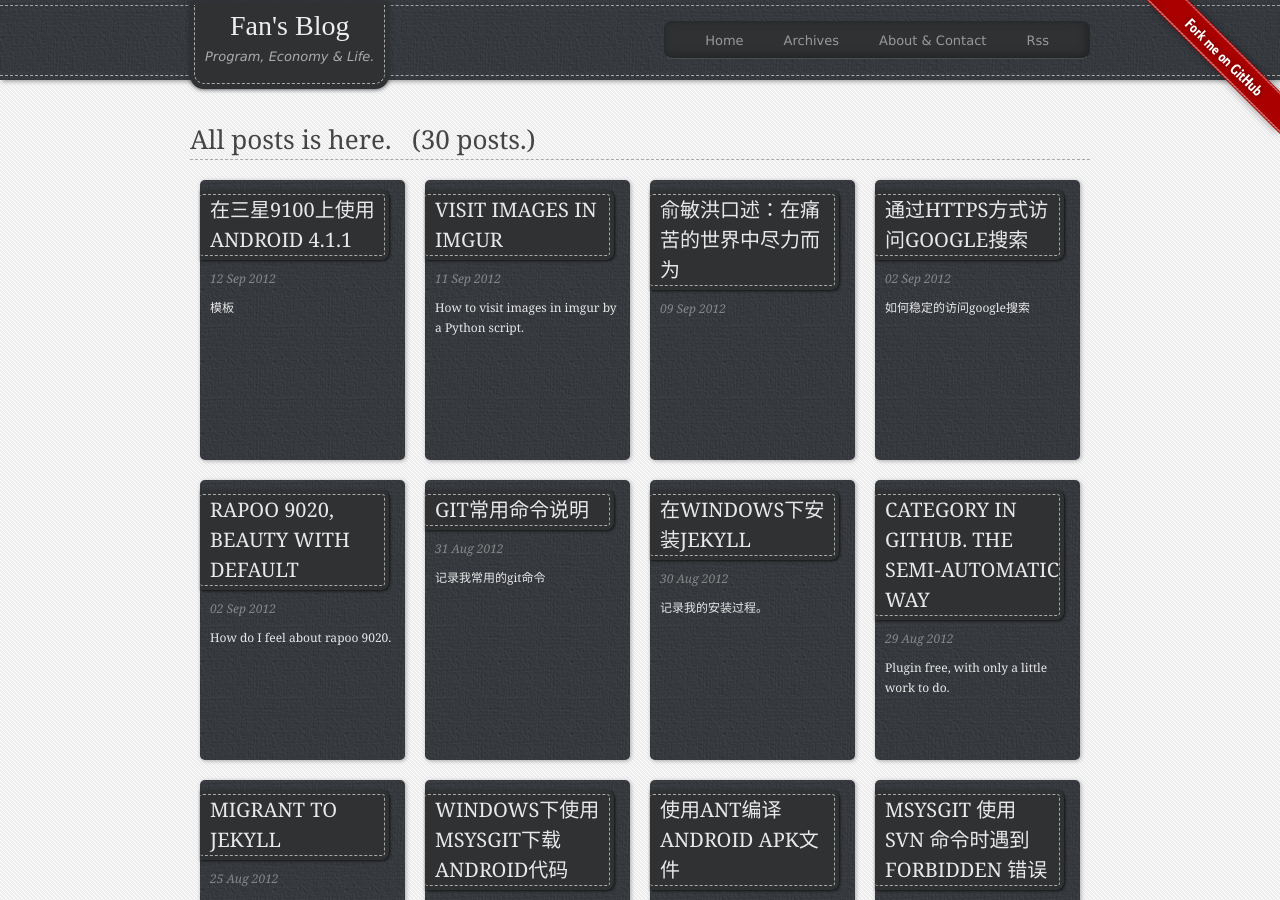
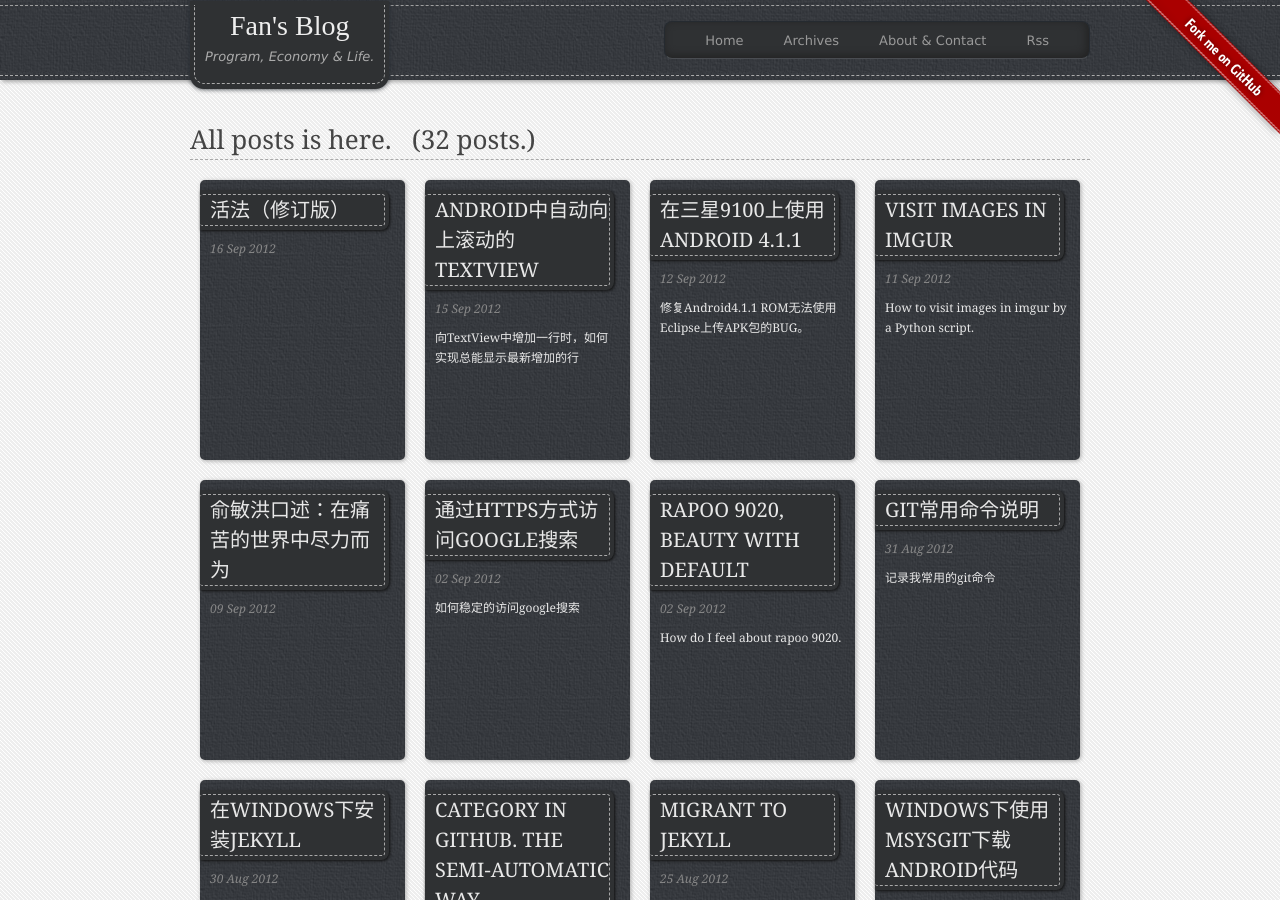
Before and after one commit to fanhongtao/fanhongtao.github.com, a Jekyll site: the page built from archives.html, in a window 1280 px wide and 900 px high. Built offline with Jekyll 4.4.1, drawn with Linux system fonts in a browser that asks for light colours; Markdown is read by kramdown in place of the engine named in the settings; some of the changed lines change nothing that is shown.

Commit message:
Add new post: 1. auto scroll text view 2. book, huo fa

```diff
--- a/_posts/2012-09-12-using-android-4.1-in-samsung-9100.md
+++ b/_posts/2012-09-12-using-android-4.1-in-samsung-9100.md
@@ -1,7 +1,7 @@
 ---
 layout: post
 title: 在三星9100上使用Android 4.1.1
-description:  模板
+description:  修复Android4.1.1 ROM无法使用Eclipse上传APK包的BUG。
 categories: android
 tags: [android]
 copyright: cn
--- /dev/null
+++ b/_posts/2012-09-15-auto-scroll-textview-in-android.md
@@ -0,0 +1,87 @@
+---
+layout: post
+title: Android中自动向上滚动的TextView
+description:  向TextView中增加一行时，如何实现总能显示最新增加的行
+categories: android
+tags: [android]
+copyright: cn
+---
+
+在某些场景下，要显示日志记录，需要实现让TextView能够显示最新增加的行。
+
+总结一下，可以有以下实现方式
+
+# 1. 使用EditText控件
+
+你没有看错，就是EditText控件。由于EditText是TextView的子类，所以直接在XML文件中定义一个EditText控件，而在代码中将其当作TextView来使用。
+
+在定义时，需要为EditText增加以下属性：
+<pre>
+android:background="@null"
+android:cursorVisible="false"
+android:editable="false"
+</pre>
+
+这个方法最简单，只需要配置几行属性，推荐使用。
+
+# 2. 使用ScrollView包装TextView
+
+在XML中定义
+{% highlight xml %}
+<ScrollView
+    android:id="@+id/scrollView1"
+    android:layout_width="match_parent"
+    android:layout_height="80dp" >
+
+    <TextView
+        android:id="@+id/textView1"
+        android:layout_width="wrap_content"
+        android:layout_height="wrap_content"
+        android:text="" />
+</ScrollView>
+{% endhighlight %}
+
+代码中，在向TextView中添加文本后，执行下面的方法来滚动ScrollView
+{% highlight java %}
+private void scrollToBottom() {
+    mScrollView.post(new Runnable() {
+        @Override
+        public void run() {
+            mScrollView.fullScroll(View.FOCUS_DOWN);
+        }
+    });
+}
+{% endhighlight %}
+
+# 3. 直接滚动 TextView
+
+也可以不借助ScrollView，而直接对 TextView 进行滚动。
+
+在向TextView中添加文本后，执行下面的方法来滚动 TextView
+
+{% highlight java %}
+private void scrollTextViewToBottom() {
+    mTextView.post(new Runnable() {
+        @Override
+        public void run() {
+            // find the amount we need to scroll.  This works by
+            // asking the TextView's internal layout for the position
+            // of the final line and then subtracting the TextView's height
+            final int scrollAmount = mTextView.getLayout().getLineTop(mTextView.getLineCount() - 1)
+                    - mTextView.getHeight();
+            // if there is no need to scroll, scrollAmount will be <=0
+            if (scrollAmount > 0)
+                mTextView.scrollTo(0, scrollAmount);
+            else
+                mTextView.scrollTo(0, 0);
+        }
+    });
+}
+{% endhighlight %}
+
+由于没有嵌套在 ScrollView 里面，所以这种方法显示的内容无法再查看已经滚出视线之外的内容，使用场景受到限制。
+
+# 参考文档
+
+* [Making TextView Scrollable in Android](http://stackoverflow.com/questions/1748977/making-textview-scrollable-in-android)
+* [auto-scrolling TextView in android to bring text into view](http://stackoverflow.com/questions/3506696/auto-scrolling-textview-in-android-to-bring-text-into-view)
--- /dev/null
+++ b/_posts/2012-09-16-book-huo-fa.md
@@ -0,0 +1,291 @@
+---
+layout: post
+title: 活法（修订版）
+author: <a href="http://zh.wikipedia.org/wiki/%E7%A8%BB%E7%9B%9B%E5%92%8C%E5%A4%AB">稻盛和夫</a>
+categories: book
+tags: [book]
+copyright: book-cn
+---
+
+<pre>
+ISBN        978-7-5060-3660-3
+出版发行    东方出版社
+版    次    2010年10月第2版
+印    次    2010年10月第11次印刷
+
+曹岫云 译
+</pre>
+
+# 推荐序一  稻盛哲学的原点
+
+[阳明哲学](http://zh.wikipedia.org/wiki/%E9%98%B3%E6%98%8E%E5%AD%A6)归纳起来，就是著名的“四句教”：无善无恶心之体，有善有恶意之动，知善知恶是良知，为善去恶是格物。
+
+# 序言
+
+## 人生的意义在于磨炼灵魂
+
+我们人生的意义是什么？人生的目的在哪里？对于这个人生最基本的问题，我认为必须从正面回答，我的答案是：提升心性，磨炼灵魂。
+
+人生在世，为欲所迷，为欲所困，可以说是我们人这种动物的本性。如果放任这种本性，我们就会无止境地追求财富、地位和名誉，就会沉湎于享乐。
+
+当然，生活需要丰衣足食，自由活动需要相应的资金，希望立身出世也是进步的动力，这些都不应一概否定。
+
+然而，上述一切只能限于现世，再多也不能带往来世，今世的事情必须在今世清算完结。
+
+如果说人生有不灭之物，那就是“灵魂”。当死亡来临的时候，你在今世所创造的地位、名誉、财产就得统统放弃，只能带着你的“灵魂”开始的征程。
+
+因此，如果有人问我：“你为何来到这世上？”我会毫不含糊地回答：“是为了在死的时候，灵魂比生的时候更纯洁一点，或者说带着美好、更崇高的灵魂去迎接死亡。”
+
+我们降临俗世，经受各种风浪的冲击，尝尽人间的苦乐，或幸福或悲伤，一直到呼吸停止之前，我们都不懈地、顽强地努力奋斗。这个人生的过程本身，就像磨炼灵魂的砂纸，人们在磨炼中提升心性，涵养精神，带着比降生时更高层次的灵魂离开人世。我认为这就是人生的目的，<b>除此之外，人生再无别的目的</b>。
+
+今天比昨天做得好，明天又比今天做得好，每一天都付出真挚的努力、不懈的工作、扎实的行动、诚恳的修道，在这样的过程中就体现了我们人生的目的和价值。
+
+人生不如意事十有八九。有时我们甚至怨恨神佛，为什么只让我经历那么多的苦难？但正是这些苦难才能磨炼我们的灵魂，提升我们的人格。把苦难看作考验、看作机会，我们需要这样来思考问题。
+
+能够把考验看作机会的人——只有这样的人，才能在有限的人生中让自己的生命绽放光彩。
+
+所谓“现世”，是上苍赐予我们提升心性的一段时间，是上苍赐予我们磨炼灵魂的一个场所。人活着的意义和人生的价值就在于提升心性，磨炼灵魂。简单的说，就是这样。
+
+# 第一章 实现理想
+
+## 持续努力，变平凡为非凡
+
+眼睛可以眺望高空，双脚却必须踏在地上。梦想、愿望再大，现实却是每天必须做好单纯、甚至枯燥的工作。在昨天的基础上前进一毫米、一厘米都要挥洒汗水，把横亘在面前的问题一个一个地解决。
+
+不错过今天，认真工作就能看清明天，明天再认真工作就能看清后面的一周，一周认真工作，就能看清后面的一月……就是说，即使你不去探索遥远的将来，只要全神贯注于眼前的每一个瞬间，以前看不清楚的未来的景象就会自然地呈现在你的眼前。
+
+与其莫名其妙为明天烦恼，与其苦思冥想去制定长远的计划，还不如全力过好今天这一天。这才是实现理想最切实的办法。
+
+## 天天钻研创新，孕育巨大的飞跃
+
+不选择捷径，一步步、一天天拼命、认真、踏实的工作，积以时日，梦想变为现实，事业获得成功，这就是非凡的平凡人。
+
+但是，说“持续”重要，并不是说“反复做相同的事情”。“持续”与“重复”是两回事。不是漫不经心地去重复与昨天一样的事情。而是今天胜过昨天，明天胜过今天，哪怕是微不足道，必须不断地改良、改善。这样的钻研创新是加速成功的催化剂。
+
+不论做什么事，动脑筋改进的人与漫不经心的人相比，时间一长两者之间就会产生惊人的差距。
+
+在昨天努力的基础上再下工夫改进，今天比昨天稍稍前进一步。想把事情越做越好，这种态度持之以恒，就能产生巨大的进步。不走老路，这就是走近成功的秘诀。
+
+# 第二章 从原理原则出发考虑问题
+
+## “思维方式”决定人生方向
+
+人生方程式
+<pre>
+人生·工作的结果 = 思维方式 × 热情 × 能力
+</pre>
+公式中最重要的要素就是“思维方式”。
+
+这个方程式的关键在于它用乘法。比如：某人头脑聪明能力可以得90分，但此人自持有才不肯努力，热情只发挥30分，两者乘积只不过2700分。
+
+相反，另一个人才能平庸只够60分，但他有自知之明以勤补拙，以90分的饱满热情投身工作，结果乘积为5400分，比那位有才能无干劲的人高出整整一倍。
+
+然后，在这之上还要乘上“思维方式”这一要素。而“思维方式”之所以最重要，在于它有方向性，就是说“思维方式”有好有坏。根据“思维方式”的不同，有的人热情和能力向好的、正的方向发挥，有的人却向坏的、负的方向发挥。
+
+因为这个“思维方式”存在负数，所以热情和能力分数越高，而“思维方式”是负值的时，三者相乘的结果（人生·工作的结果）就是一个很大的负数。那些智能罪犯把满腔热情用在欺诈、盗窃之类的“工作”上，因为“思维方式”是负数，下场一定不秒。
+
+既然人生方程式用乘法表述，那么“思维方式”必须朝正向发挥。否则，哪怕你才高八斗，哪怕你热情洋溢，结果不仅“抱着金碗没饭吃”，而且难免加害于社会。
+
+后来，我读到[福泽谕吉](http://zh.wikipedia.org/wiki/%E7%A6%8F%E6%B3%BD%E8%B0%95%E5%90%89)的讲演，其中有一节和我的“人生方程式”不谋而合：
+
+<pre>
+思想深远如哲学家，
+心术高尚正直比元禄武士，
+加上小俗吏的才干，
+再添上土百姓的身体，
+方能成实业界之俊杰。
+</pre>
+
+实业界出类拔萃的人物必备的条件——按重要程度排序——像哲学家那样深思熟虑，有武士般清廉之心，有小官吏的才智，有农夫那样强健的体魄。这四条齐备，才能成为对社会有贡献的“大人物”。
+
+福泽谕吉所讲的深远的思想和清廉的心相当于方程式中的“思维方式”，小俗吏的才干相当于“能力”，有强健体魄能不懈努力相当于“热情”。这样都一一对应——我因此更加强了自信，再次深切体会到“思维方式”、热情、能力何等重要。
+
+## 自己的人生之戏如何编演
+
+“每一天都极度认真”——这句话非常简单，却是人生最重要的原理原则。
+
+始终保持火一般的热情，不论什么时候，什么场合，什么事情，一概以“极度”认真的态度面对，这样日积月累就能创造我们人生的价值，就能将自己的人生之戏演绎得精彩纷纭。
+
+缺少认真和热情，不管你拥有多么过人的才智，不管你希望拥有多么正确的思维方式，你的人生仍将难见硕果。想要构思情节精彩、布局缜密的剧本，想把剧目大纲变为现实，最需要的就是“极度”的认真。
+
+无论何事都认真面对，正面碰击——有时这等于把自己逼入背水一战的境地。就是说，遭遇困难时决不逃避，抱一股憨气傻劲正面迎击。
+
+这确实很难，但你直面的问题非解决不可，这时候，你是躲避困难，逃之夭夭；还是与困难正面对峙，正面交锋。这是能否做成大事的关键所在。
+
+“无论如何一定要成功”这种迫切的心情——再加上如实审视事物的谦虚态度——那么，你就能抓住平日忽略的极为细微的线索，让你将难题一举解开。
+
+与困难正面对峙，把自己逼进极限，这样的精神状态就能击破“认为不可能”的成见，催生独创性的成果。这样不断积累，就能在人生剧本中注入生命，并让它在现实中展现。
+
+## 战胜自我向前进，人生大变样
+
+“喜欢”和“投入”是硬币的正反两面，两者之间是因果循环的关系：因为喜欢就会投入工作；在投入工作的过程中就会产生喜欢。
+
+不管什么工作，只要拼命投入就会产生成果，从中会产生快乐和兴趣。一旦有了兴趣，就会来干劲，又会产生好的结果。在这种良性循环过程中，不知不觉你就会喜欢上了自己的工作。
+
+人真正的能力，应该包括抵制欲望、全力投入工作的克已心在内。不管你有多大的能力，但不能战胜自己贪图安逸之心，不肯努力奋斗，“不能发挥自己天赋之才”，从这个意义上讲，就是缺乏发挥自己能力的能力。
+
+在人生这个漫长的大舞台上要演出雄壮的戏剧，要取得卓越的成果，所需要的能力不仅仅是脑细胞的多寡，还包括无论何时都极度认真的工作，从正面迎击困难，不惜与困难直接交锋的态度。这是成功的唯一方法，也是我们每天都要牢记的原理原则。
+
+诚实地、认真地、拼命地工作——这话听起来平凡无奇，但就在这平凡的语言中隐藏着人生的真理。
+
+# 第三章 磨炼灵魂、提升心志
+
+## 日本人为什么丢失了“美好的心灵”
+
+谦虚是日本人失却的美德之一。颔首低头心示恭敬，功劳让与别人，得意时不忘形，互相礼让，秉持一颗审慎谦卑之心。
+
+我想，任何人的任何才能都是天授，不！才能只是从上天借来之物。
+
+因此，杰出的才能，由这才能创造的成果，属于我却不归我所有。才能和功劳不应由个人独占，面应该用来为世人为社会谋利。就是说自己的才能用来为“公”是第一义，用来为“私”是第二义。我认为这就是谦虚这一美德的本质所在。
+
+## 对领导的要求是德重于才
+
+[西乡隆盛](http://zh.wikipedia.org/wiki/%E8%A5%BF%E4%B9%A1%E9%9A%86%E7%9B%9B)说过“德高者升官位，功多者厚俸禄”。就是说，有功绩的人予以金钱奖励就行了，重要的领导职位一定要有人格高尚的人来担任。虽是百年以前的老话，却普遍适用，在今天更有现实意义。
+
+中国明代思想家[吕新吾](http://baike.baidu.com/view/2123970.htm)在他所著《呻吟录》一书中明确提出：“深沉厚重是第一等资质；磊落豪雄是第二等资质；聪明才辩是第三等资质。”
+
+这三种资质按顺序来排就是人格、勇气和能力。吕新吾希望领导同时兼备这三种素质，如果按重要性排序，那么人格第一，勇气第二，能力第三。
+
+## 磨砺心志的“六项精进”
+
+不仅领导者需要磨炼心志、提升心性，所有的人都要朝这个方向努力。不仅要机敏，而且要正直；不仅要提高能力，而且要塑造人格。甚至可以说，这就是人生的目的和意义所在。我们的人生无非就是提升人性、提升心志的过程。
+
+那么，所谓提升心志究竟是怎么回事呢？这不难，这并不是要达到参悟的境界。我想，带着比呱呱落地时稍稍美好的心灵告别人世，这就够了。
+
+死亡时的灵魂比出生时略有进步，就是心灵稍经磨炼的状态。抵制自我放纵的情感，让心灵宁静，让关爱之心萌芽，让利他之心滋长，哪怕是一点点。让我们与生俱来的灵魂向美好的方向变化，这就是我们人生的目的。
+
+我从自己的经验中归纳出如下的“六项精进”，作为磨炼心志的指针，我认为十分重要，并向周围的人介绍。
+
+① 付出不亚于任何人的努力
+
+努力钻研，比谁都刻苦。而且锲而不舍，持续不断，精益求精。有闲工夫发牢骚，不如前进一步，哪怕只是一寸，努力向上提升。
+
+② 谦虚戒骄
+
+“谦受益”是中国的古话，意思是谦虚之心唤来幸福，还能净化灵魂。
+
+③ 天天反省
+
+每天检点自己的思想和行为，是不是自私自利，有没有卑怯的举止，自我反省，有错即改。
+
+④ 活着就要感谢
+
+活着就已经是幸福，培育感恩之心，滴水之恩也不忘相报。
+
+⑤ 积善行、思利他
+
+“积善之家有余庆”。行善利他，言行之间留意关爱别人。行善积德有好报。
+
+⑥ 还要有感性的烦恼
+
+不要老是忿忿不平，不要让忧愁支配自己的情绪，不要烦恼焦躁。为此，要全力以赴、全神贯注投入工作，以免事后懊悔。
+
+我经常将这“六项精进”挂在嘴上，提醒自己实行。虽然字面上平凡之极，都是理所当然的事情，但必须一点一滴去实践，融入每天的生活之中。不是把这些道理当成摆设，关键是是日常生活中贯彻落实。
+
+## 劳动的喜悦是人世最大的喜悦
+
+我认为发自内心的欢喜和快乐，存在于工作之中。我这么说，肯定有人反对：“工作工作，只讲工作难道不乏味吗？人生需要兴趣和娱乐。”
+
+然而兴趣和游玩获得的快乐，只有在充实的工作之余才能品尝。工作马马虎虎，只想在兴趣和游戏里寻觅快活，充其量只能获得一时的快感。决不会尝到从心底涌出的惊喜和快乐。
+
+当然，来自工作的喜悦，并不像糖果那样，一放进嘴里就甜味十足。有格言道：“劳动有苦根甜果。”喜悦从苦劳与艰辛中渗出，工作的乐趣潜藏在超越困难的过程之中。
+
+因此，劳动获得的喜悦是特别的喜悦，玩耍和趣味根本无法替代。聚精会神，孜孜不倦，克服艰辛后，达到目标时的成就感，世上没有哪种喜悦可以类比。
+
+人类活动中，劳动带来至高无上的喜悦，工作占据人生最大的比重。如果不能在劳动中、在工作中获得充实感，那么，即使在别的方面找到快乐，最终我们仍然会感觉空虚和缺憾。
+
+认真工作带来的果实，不只是成就感和充实感，它还直到修行的作用，磨炼人格，奠定我们做人的基石。
+
+在禅宗的寺庙里，僧侣们要煮饭，要打扫庭院，要做日常生活中所有的杂差。这同坐禅具有同样的意义。就是说，认真投入日常生活中的劳动，与通过坐禅获得的精神统一，这两者之间并没有本质的区别。这就告诉我们，日常的劳动也是修行，只要全身心投入，也能进入开悟的境界。
+
+所谓开悟，就是提升心性。磨炼心志要达到的最高境界，就是开悟。而开悟的方法，就是释迦所开示的“六波罗蜜”。
+
+## 将释迦的“六波罗蜜”铭刻于心
+
+在修佛的道上，要接近开悟的境地，就要实行“[六波罗蜜](http://baike.baidu.com/view/639915.htm)”，这是菩萨道，是磨炼心志、净化灵魂不可缺少的修行。有如下六项：
+
+① 布施
+
+具备为世人为社会尽力的利他之心。先人后已，关爱别人，抱着这种意识度过人生，这一点非常重要。
+
+所谓布施，本来的意思是施舍。即使付出自我牺牲，也要为众人尽力。没有能力这么做，也要具备这样一颗与人为善之心。
+
+心中充满关爱他人的善念，人就能提升自己的心性。
+
+② 持戒
+
+这一条强调遵守戒律的重要性，作为人不可为的恶行必须戒除。前文提到的，人抱有种种烦恼，很难摆脱“贪、嗔、痴”这三毒的纠缠。正因为如此，必须着力抑制这类烦恼，控制好自己的言行。不要贪心，不要猜忌，不要嫉妒，不要憎恨……抑制上述欲望和烦恼，就是持戒。
+
+③ 精进
+
+无论做什么都要全神贯注，全力以赴，就是要努力。但这种努力，必须做到“不亚于任何人”的程度。在序言里，我介绍了二宫尊德的事例，像他那样拼命精进，才能提升心性，磨砺人格。古今东西所有伟人概莫能外。
+
+④ 忍辱
+
+不屈服于苦难，忍得住痛楚。人生本来就是波澜万丈，我们活在这世上，会遭遇各种艰难困苦，但是决不能被它们击垮，决不能逃避，硬着头皮顶住，努力做好该做的事。这就能锻炼我们的意志，提升我们的人格。
+
+⑤ 禅定
+
+浮躁的社会，紧张的工作，快速的节奏，在这样的氛围中，往往无眠深入思考问题。但正因为这样，至少每天一次，我们要静下心来，集中精神，直视自我，将动摇之心镇定下来。不必打坐，也不必冥想，在忙碌之中，腾出片刻工夫，静心养性。这一点非常重要。
+
+⑥ 智慧
+
+实行上述布施、持戒、精进、忍辱、禅定五项修炼，就可以理解宇宙的“智慧”，就是达到开悟的境界。到那时就能够接近主宰天地自然的根本规律，即宇宙的真理，换句话说，就是接近释迦所说的智慧。
+
+# 第四章 以利他心度人生
+
+## 托钵化缘中邂逅人心之美
+
+“利他”之心，在佛教就是“与人为善”的慈悲心，在基督教就是爱。再说得朴实一点，就是“为世人、为社会尽力”。在人生征途中，像我这样的经营者，还包括在经营企业的过程中，利他是不可或缺的关键词汇。
+
+## 参与新事业的动机每晚自问自答
+
+利他这一项“德行”是击破困难、召唤成功的强大原动力，在参与通信事业时，我对此有深切的体会。
+
+虽然有了这个念头（与NTT竞争），但我却并没有立即报名参与。因为我需要严格自问：在我的参与动机里有没有夹杂私心。为此，每晚临睡前，我都要自问自答：
+
+“你参与通信事业，真的是为了国民的利益吗？没有夹杂为公司、为个人的私心吗？是不是想出风头、要引人注目呢？你的动机真的纯粹吗？没有一丝杂念吗？”
+
+反复这样的自问自答，就是说，是不是“动机至善、私心了无”——一次又一次，我不断扪心自问，借以审视自己动机的真假善恶。
+
+这样，经过了整整半年，终于确信自己心中没有一丝一毫的杂念，我这才着手设立了DDI（即现在的KDDI）。
+
+# 第五章 与宇宙潮流协调和谐
+
+## 主宰人生的两只看不见的手
+
+根本而言，人生由看不见的手所主宰，这无形之手有两只。
+
+一只叫命运。每个人来到世上，都带着各自固有的命运。命运的来龙去脉难以知晓，但是我们的人生却处处在命运的引导或影响之中。有人对此持有异议，但我却认为，命运在存在乃是毋庸置疑的事实。
+
+我们确实被某种超越自己意志和愿望的命运之神所支配，它把我们的喜怒哀乐抛在一边，犹如奔腾的江水，裹挟着我们，一刻不休，滔滔流入大海。
+
+那么，我们在命运面前完全无能为力吗？那也不然。因为还有一只无形的大手在驾驭我们的人生，它叫“因果报应法则”。
+
+就是说，善有善报，恶有恶报，善因生善果，恶因得恶果，因果规律，单纯明快。
+
+我们身上发生的各种事物，都有其产生的原因。这原因不是别的，就是我们自己的思想和行为。你在想什么做什么，都成为因，而必生其果，你对所生结果如何应对，又成为因，又必有所果。这种因果规律不断循环，构成我们的人生。
+
+命运和因果，这两项重大的原则支配了所有人的人生。命运是经纱，因果报应法则是纬纱，两者交织而成人生之布。
+
+人生超脱命运的轨迹，那是因为因果法则这个力量在发挥作用；而另一方面，善行有时并不立即产生善果，那是因为命运的力量在干扰。
+
+在这里，关键的是因果报应的法则要强于命运的法则。主宰我们人生的两种力量之间也存在着力学上的关系，因果的力量多少要超过命运的力量。正因为如此，我们运用因果报应的法则，甚至可以扭转我们与生俱来的命运。
+
+所以，想好事、做好事，就可以改变命运的走向，使命运向好的方面转变。我们人在受命运支配的同时，又可以因思善行善而改变自己的命运。
+
+## 不必担心结果，因为因果必报
+
+看不清因果报应这条法则，不肯轻易相信它，这是因为你只从一个短的时段来观察事物。某种思想和行为要作为结果呈现出来，需要相应的时间。在两年、三年这样较短的时段内，结果往往还出不来。
+
+但是从20年、30年这样长的时段看，因果的吻合度非常之高。自我开始创业以来已有40多年，这期间，我见识了各种人物的兴衰起落。从30年、40年这样的时段观察，几乎所有的人都得到了与他们平日的行为和人生态度想一致的结果。
+
+从长远看，诚实的人，坚持行善积德的人不会总是倒霉；而懒散的人，不负责任的人也不会一直荣耀。
+
+确实，有人干了坏事却未见恶报，因为他运势尚佳或侥幸逃逸；有人做了好事却未见善报，因为他一时时运不济。但随着时间的推移，状况逐步修正，结果“种瓜得瓜，种豆得豆”，大家各得其所，进入他们应有的境遇。
+
+原因和结果之间，简直可用等号连接，原因和结果吻合的程度之高甚至可以用“可怕”两个字来形容。短期来说或许不然，从长期看，善因结善果，恶因招恶果，因果报应准确无误。
+
+“行善而不见其益，犹如草里冬瓜。”中国明代的《[菜根谭](http://baike.baidu.com/view/81416.htm)》中有这样的句子。意思是，行善没有见到报答，好比草丛里的冬瓜，即使人眼看不到，它照样茁壮成长。
+
+因果必报，但需要时间。记住这句话，不要因为一时不见效果而焦躁，重要的是平日里不弛不倦，行善积德，坚持不懈。
```
